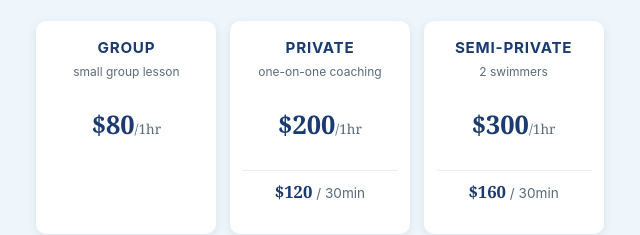
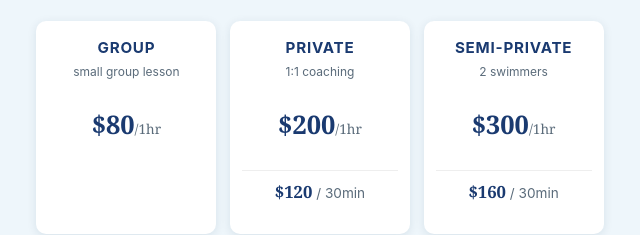
Before and after one commit to AlexandraASmirnova/bravewhales, a plain HTML site: page 2026-2027/index.html in a window 1280 px wide. Shown: the part 266-501 px from the top of the page, 320-960 px from the left. Drawn offline with Linux system fonts and the light colour scheme.

Commit message:
Shorten "one-on-one coaching" to "1:1 coaching"
Co-Authored-By: Claude Sonnet 5 <noreply@anthropic.com>

```diff
--- a/2026-2027/index.html
+++ b/2026-2027/index.html
@@ -223,7 +223,7 @@
     </div>
     <div class="pcard">
       <p class="pcard-title">PRIVATE</p>
-      <p class="pcard-note">one-on-one coaching</p>
+      <p class="pcard-note">1:1 coaching</p>
       <p class="pcard-price">$200<span class="unit">/1hr</span></p>
       <p class="pcard-alt"><span class="alt-price">$120</span><span class="unit"> / 30min</span></p>
     </div>
```
